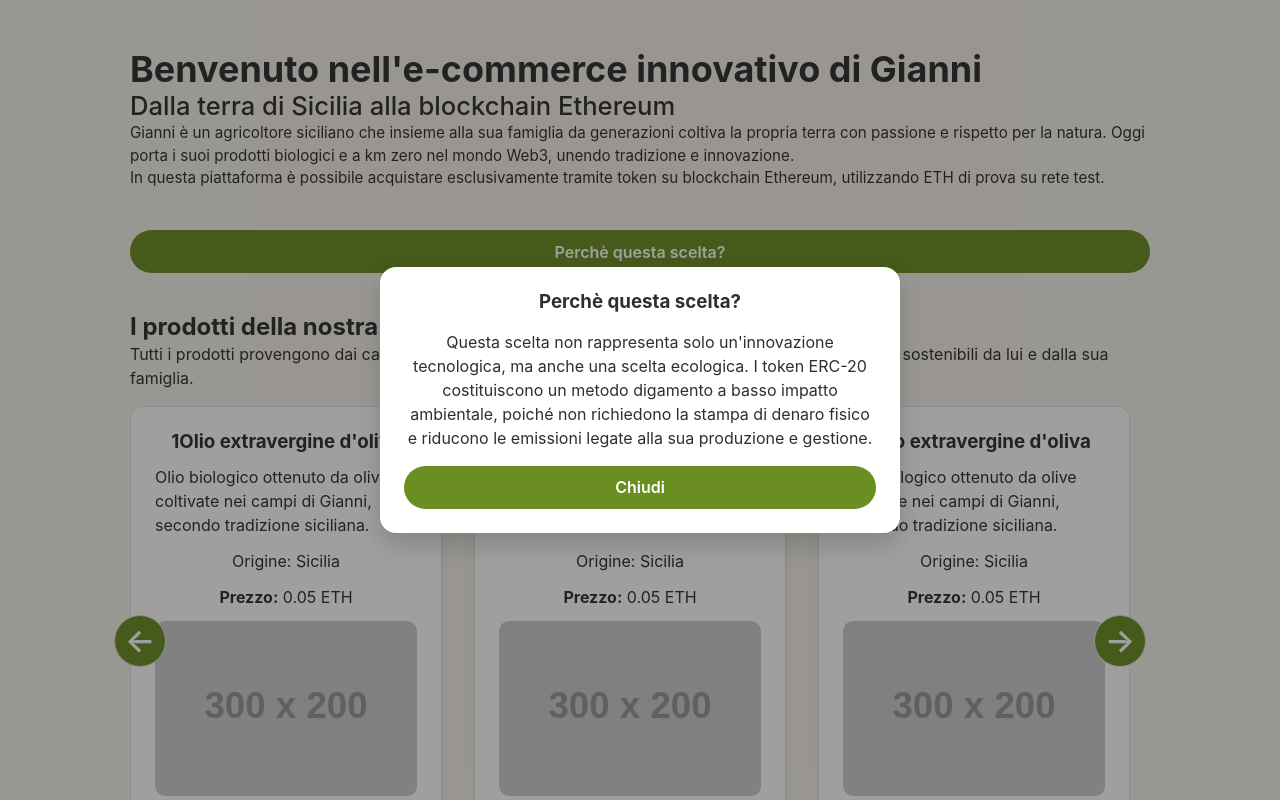
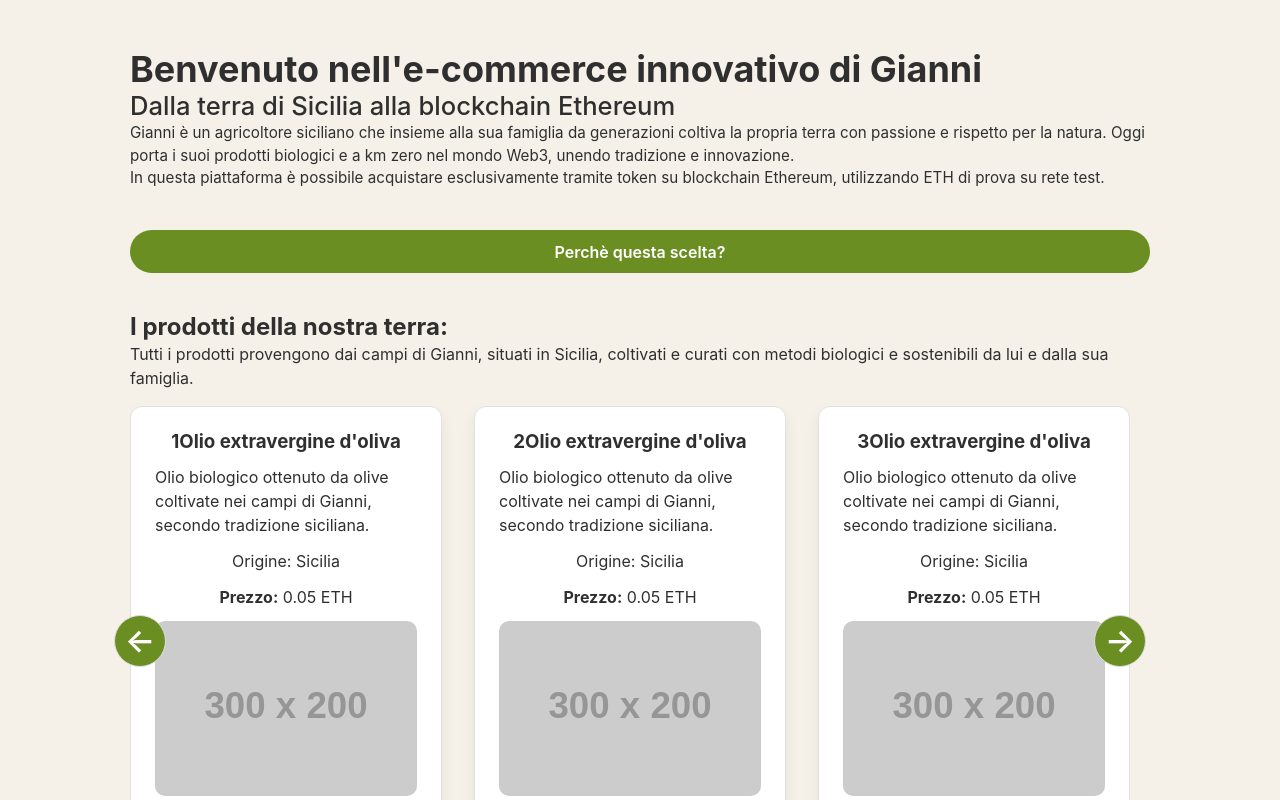
Before and after one commit to Britney-gio/gianni-app, a React (Vite) app: page / in a window 1280 px wide. Shown: the top 800 px of the page. Built offline with nearby package versions, Linux system fonts and the light colour scheme.

Commit message:
alert sistemato

```diff
--- a/src/pages/Home.tsx
+++ b/src/pages/Home.tsx
@@ -1,4 +1,4 @@
-import React, { useRef, useState } from "react";
+import React, { useLayoutEffect, useRef, useState } from "react";
 import { listaProdotti } from "../data/listaProdotti";
 import { useNavigate } from "react-router-dom";
 import "../styles/home.scss";
@@ -12,6 +12,10 @@
     "Questa scelta non rappresenta solo un'innovazione tecnologica, ma anche una scelta ecologica. I token ERC-20 costituiscono un metodo digamento a basso impatto ambientale, poiché non richiedono la stampa di denaro fisico e riducono le emissioni legate alla sua produzione e gestione.";
 
   const carouselRef = useRef<HTMLUListElement>(null);
+
+  useLayoutEffect(() => {
+    setIsAlertOpen(false);
+  }, []);
 
   const scrollNext = () => {
     carouselRef.current?.scrollBy({
@@ -74,26 +78,6 @@
           </div>
         </div>
       )}
-      <div
-        className="alert-overlay"
-        role="presentation"
-        onClick={() => setIsAlertOpen(false)}
-      >
-        <div
-          className="alert-modal"
-          role="dialog"
-          aria-modal="true"
-          aria-labelledby="alert-title"
-          onClick={(event) => event.stopPropagation()}
-        >
-          <h3 id="alert-title">Perchè questa scelta?</h3>
-          <p>{alertMessage}</p>
-          <button type="button" onClick={() => setIsAlertOpen(false)}>
-            Chiudi
-          </button>
-        </div>
-      </div>
-
 
       <section className="prodotti">
         <h2>I prodotti della nostra terra:</h2>
```
